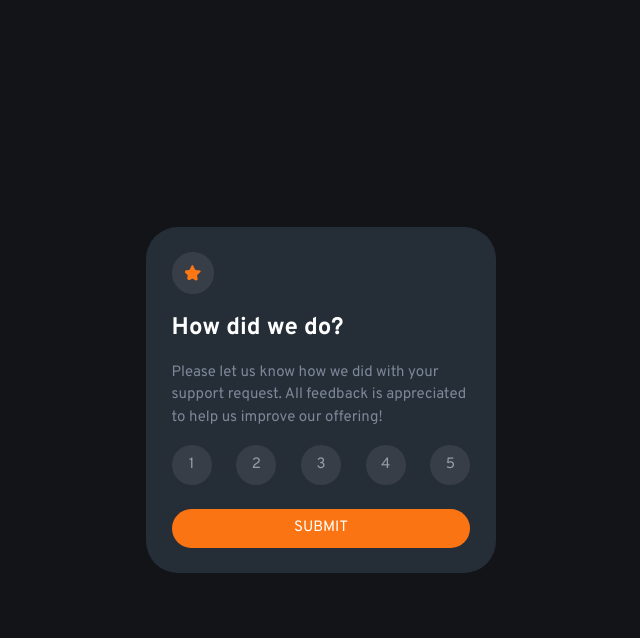
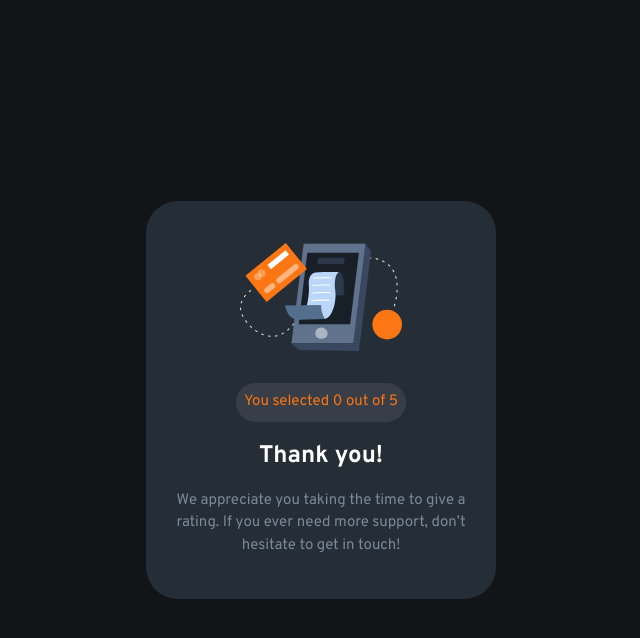
Before and after one commit to zsoolti8917/Interactive-rating-component, a plain HTML site: page index.html in a window 1280 px wide. Both pictures are taken after a click on the button "SUBMIT". Shown: the whole page, without its empty margins (319-959 px from the left). Drawn offline with Linux system fonts and the light colour scheme.

Commit message:
Solved, added JS

```diff
--- a/index.html
+++ b/index.html
@@ -23,7 +23,7 @@
     <p class="text">Please let us know how we did with your support request. All feedback is appreciated
       to help us improve our offering!</p>
     <ul class="ratings">
-      <li data-key="1" class="rating">1</li>
+      <li data-key="1" class="rating" >1</li>
       <li data-key="2" class="rating">2</li>
       <li data-key="3" class="rating">3</li>
       <li data-key="4" class="rating">4</li>
@@ -39,7 +39,7 @@
     </picture>
 
     <p class="selected">
-      You selected <!-- Add rating here --> out of 5
+      You selected <span id="selected-num"></span> out of 5
     </p>
 
     <h1 class="title">
--- a/main.js
+++ b/main.js
@@ -0,0 +1,20 @@
+
+const ratingElements = document.querySelectorAll(".rating");
+ratingElements.forEach(function(ratingElement) {
+  ratingElement.addEventListener("click", function() {
+    ratingElement.classList.toggle("ratings-selected");
+  });
+});
+
+document.querySelector(".button").addEventListener("click", function(e){
+const selectedElements = document.querySelectorAll(".ratings-selected");
+  const selectedNumElement = document.querySelector("#selected-num");
+  selectedNumElement.textContent = selectedElements.length;
+
+  const mainElement = document.querySelector(".main");
+mainElement.style.display = "none";
+
+const ratingScreenElement = document.querySelector(".rating__screen");
+ratingScreenElement.style.display = "grid";
+console.log(selectedElements.length);
+})
--- a/style.css
+++ b/style.css
@@ -89,6 +89,7 @@ body{
 .main{
     display: grid;
     gap: 1rem;
+
 }
 
 .ratings{
@@ -110,6 +111,16 @@ body{
     height: 2.5rem;
     width: 2.5rem;
     justify-content: center;
+}
+
+.rating:hover{
+    background-color: var(--color-primary-500);
+    color: var(--clr-neutral-100);
+}
+
+.ratings-selected{
+    background-color: var(--clr-neutral-500);
+    color: white;
 }
 
 .button{
@@ -137,13 +148,49 @@ body{
     color: var(--clr-neutral-500);
 }
 
-.rating__screen{
-    display:none;
-}
+
 
 .star img{
     background-color: hsla(216, 12%, 25%, 1);
     padding: 0.8rem;
     border-radius: 50%;
 }
+
+.rating__screen{
+    display:grid;
+    gap:1rem;
+    display: none;
+}
+
+.illustration img{
+    display: block;
+  margin-left: auto;
+  margin-right: auto;
+  margin-bottom: 1rem;
+  margin-top: 1rem;
+}
+
+:is(.rating__screen) p, h1{
+    text-align: center;
+}
+
+.rating__screen .title{
+    font-size: 1.5rem;
+    font-weight: var(--fw-secondary);
+}
+
+.rating__screen .text{
+    font-weight: var(--fw-primary);
+    color: var(--clr-neutral-500);
+    margin-bottom: 1rem;
+}
+
+.rating__screen .selected{
+    padding: 0.5rem;
+    border-radius: 2rem;
+    background-color: hsla(216, 12%, 25%, 1);
+    width: fit-content;
+    margin: 0 auto;
+    color: var(--color-primary-500);
+}
 /* || MEDIA QUERIES || */
```
